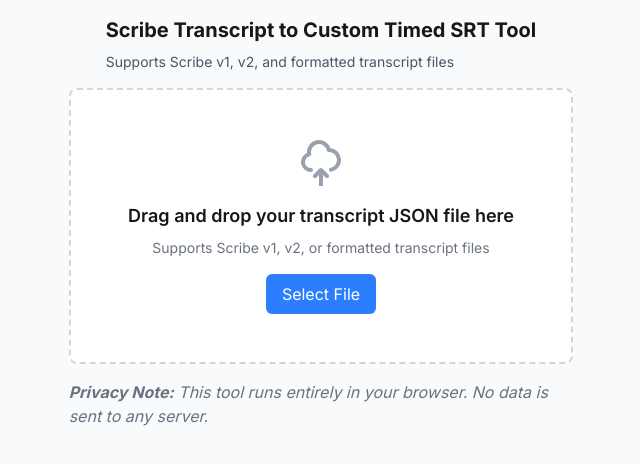
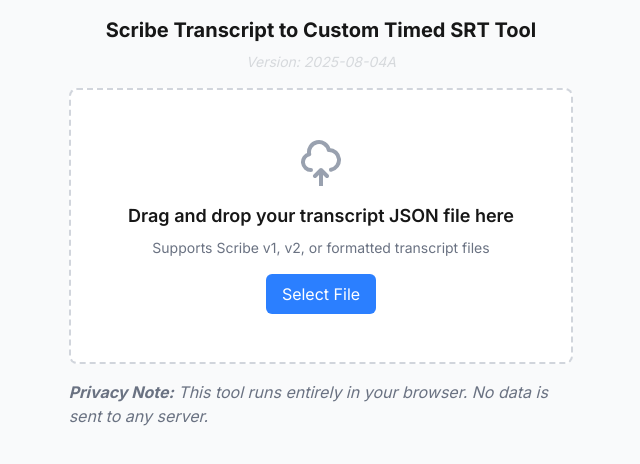
Before and after one commit to TiE23/scribe-srt-splitter, a Next.js app: page / in a window 1280 px wide. Shown: the top 464 px of the page, without its empty margins (319-959 px from the left). Built offline with nearby package versions, Linux system fonts and the light colour scheme.

Commit message:
version bump + version indicator on main page

```diff
--- a/package.json
+++ b/package.json
@@ -1,6 +1,6 @@
 {
   "name": "scribe-srt-splitter",
-  "version": "2025-08-03_v1",
+  "version": "2025-08-04A",
   "private": true,
   "scripts": {
     "dev": "next dev --turbopack",
--- a/src/components/FileUploader.tsx
+++ b/src/components/FileUploader.tsx
@@ -67,9 +67,7 @@ export default function FileUploader({ onFileLoaded }: FileUploaderProps) {
     <div className="mt-4 flex max-w-[50ch] flex-col items-center gap-y-4">
       <div className="flex flex-col gap-y-2">
         <h2 className="text-xl font-bold">Scribe Transcript to Custom Timed SRT Tool</h2>
-        <p className="text-sm text-gray-600">
-          Supports Scribe v1, v2, and formatted transcript files
-        </p>
+        <p className="text-center text-sm text-gray-600/20 italic">Version: 2025-08-04A</p>
       </div>
 
       <div
```
